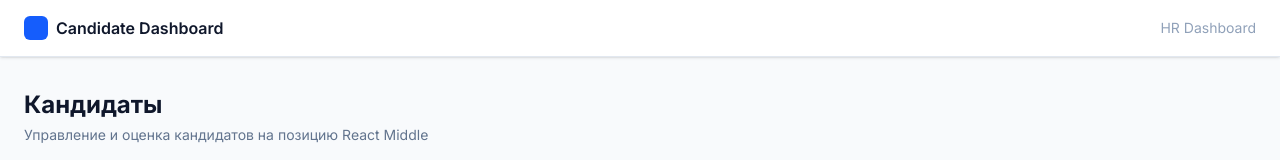
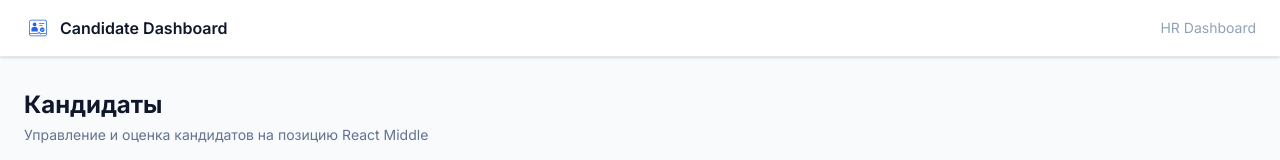
Before and after one commit to alisher-zhuman/candidate-dashboard, a React (Vite) app: page /candidates in a window 1280 px wide. Shown: the top 160 px of the page. Built offline with nearby package versions, Linux system fonts and the light colour scheme.

Commit message:
feat: use project logo in header and favicon, recolor to blue-600

```diff
--- a/index.html
+++ b/index.html
@@ -4,7 +4,7 @@
   <head>
     <meta charset="UTF-8" />
 
-    <link rel="icon" type="image/svg+xml" href="/favicon.svg" />
+    <link rel="icon" type="image/svg+xml" href="/icons/logo.svg" />
     <meta name="viewport" content="width=device-width, initial-scale=1.0" />
     <link rel="preconnect" href="https://fonts.googleapis.com" />
     <link rel="preconnect" href="https://fonts.gstatic.com" crossorigin />
--- a/src/components/UI/Layout.tsx
+++ b/src/components/UI/Layout.tsx
@@ -8,7 +8,7 @@
       <header className="bg-white border-b border-slate-200 sticky top-0 z-10 shadow-sm">
         <div className="max-w-7xl mx-auto px-4 sm:px-6 h-14 flex items-center justify-between">
           <div className="flex items-center gap-2">
-            <div className="w-6 h-6 bg-blue-600 rounded-md"></div>
+            <img src="/icons/logo.svg" alt="logo" className="w-7 h-7" />
             <span className="font-semibold text-slate-900">Candidate Dashboard</span>
           </div>
           <span className="text-sm text-slate-400">HR Dashboard</span>
```
Also changed, not shown: public/icons/logo.svg (added).
